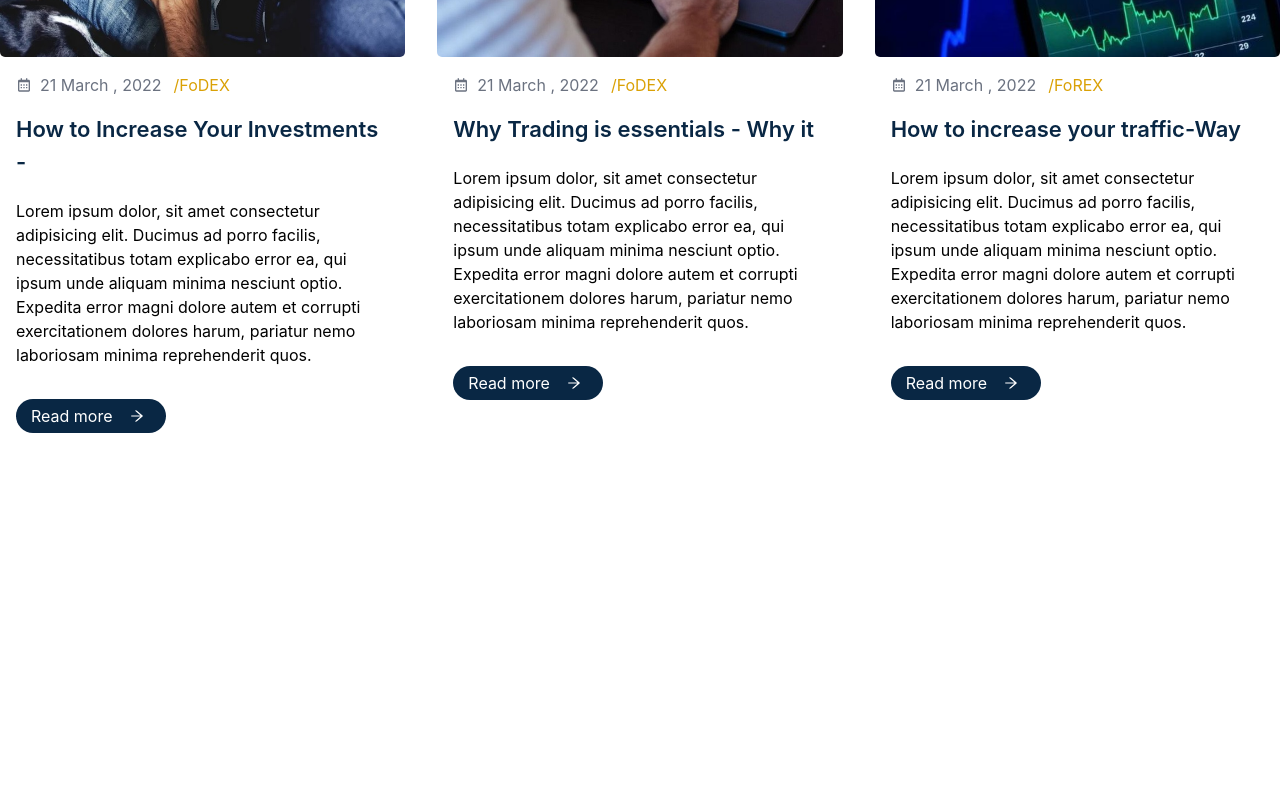
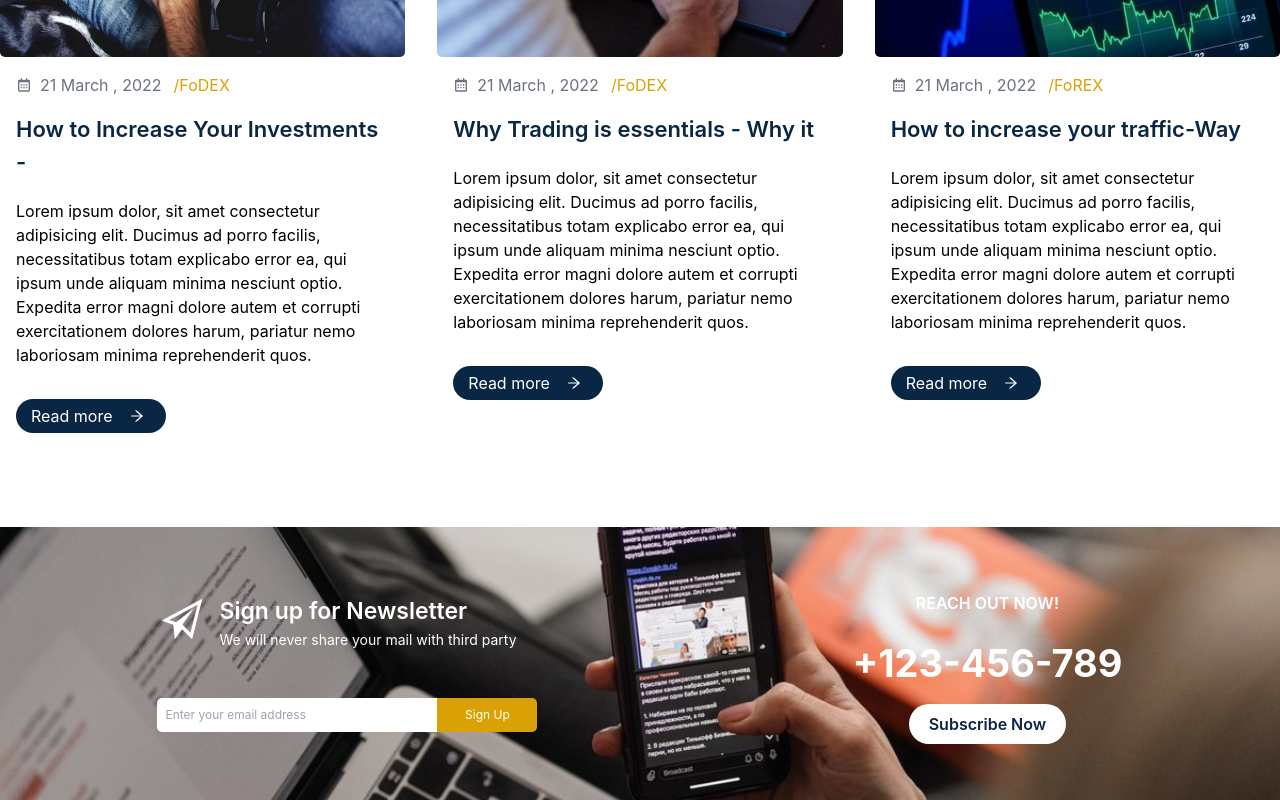
Before and after one commit to hasan-mohammad-bd/market-maths, a React (Create React App) app: page / in a window 1280 px wide. Shown: the part 6188-6988 px from the top of the page. Before the commit the page ends 6710 px from the top, so only its background shows below. Built offline with nearby package versions, Linux system fonts and the light colour scheme.

Commit message:
adding news-letter section

```diff
--- /dev/null
+++ b/src/components/footer/Footer.js
@@ -0,0 +1,11 @@
+import React from 'react';
+
+const Footer = () => {
+    return (
+        <div>
+
+        </div>
+    );
+};
+
+export default Footer;
--- a/src/components/latestBlog/Blog1.js
+++ b/src/components/latestBlog/Blog1.js
@@ -31,10 +31,9 @@ const Blog1 = () => {
         </div>
         <NavLink
           className="bg-[#092744] ml-4 mt-8 text-white px-[15px] py-[5px] flex flex-grow-0 max-w-[150px] items-center read-btn"
-          to="/login"
+          to="/"
         >
-          {" "}
-          Read more{" "}
+          Read more
           <span className="ml-4">
             <AiOutlineArrowRight />
           </span>
--- a/src/components/latestBlog/Blog2.js
+++ b/src/components/latestBlog/Blog2.js
@@ -31,10 +31,10 @@ const Blog2 = () => {
         </div>
         <NavLink
           className="bg-[#092744] ml-4 mt-8 text-white px-[15px] py-[5px] flex flex-grow-0 max-w-[150px] items-center read-btn"
-          to="/login"
+          to="/"
         >
-          {" "}
-          Read more{" "}
+
+          Read more
           <span className="ml-4">
             <AiOutlineArrowRight />
           </span>
--- a/src/components/latestBlog/Blog3.js
+++ b/src/components/latestBlog/Blog3.js
@@ -31,7 +31,7 @@ const Blog3 = () => {
         </div>
         <NavLink
           className="bg-[#092744] ml-4 mt-8 text-white px-[15px] py-[5px] flex flex-grow-0 max-w-[150px] items-center read-btn"
-          to="/login"
+          to="/"
         >
 
           Read more
--- /dev/null
+++ b/src/components/newLetter/NewLetter.js
@@ -0,0 +1,38 @@
+import React from 'react';
+import phone from '../../image/phone-woman.jpg';
+import { IoMdPaperPlane } from "@react-icons/all-files/io/IoMdPaperPlane";
+import '../../style/NewLetter.css';
+import { NavLink } from 'react-router-dom';
+
+
+
+const NewLetter = () => {
+    return (
+        <>
+            <div style={{ background: `url(${phone})`, backgroundSize: "cover", backgroundPosition: "center" }} className="py-16 flex flex-col md:flex-row items-center justify-around">
+                <div className="input-value mb-28 md:mb-0">
+                    <div className="text flex text-white mb-12">
+                        <IoMdPaperPlane className='text-[50px]'/>
+                        <div className="text">
+                            <h3 className='text-[23px] ml-3 font-semibold text-start'>Sign up for Newsletter</h3>
+                            <p className='ml-3 text-[14px]'>We will never share your mail with third party</p>
+                        </div>
+                    </div>
+
+                    <form className='flex items-center' action="">
+                        <input className='pl-2 text-[12px] w-[280px] h-[34px] news-letter-input' placeholder='Enter your email address' type="email" name="" id="" />
+                        <input className='bg-[#DAA106] news-letter-submit text-[12px] text-white w-[100px] h-[34px]' type="submit" value="Sign Up" />
+                    </form>
+
+                </div>
+                <div className="number text-center text-white">
+                    <p className='uppercase font-semibold'>Reach out now!</p>
+                    <h3 className='font-bold my-5 text-[38px]'>+123-456-789</h3>
+                    <NavLink className="sub-btn font-semibold text-[#092744] bg-white py-[10px] px-[20px]" to="/">Subscribe Now</NavLink>
+                </div>
+            </div>
+        </>
+    );
+};
+
+export default NewLetter;
--- a/src/page/home/Home.js
+++ b/src/page/home/Home.js
@@ -4,6 +4,7 @@ import CustomersFeedback from '../../components/customersFeedback/CustomersFeedb
 import GrowWithUs from '../../components/growWithUs/GrowWithUs';
 import LatestBlog from '../../components/latestBlog/LatestBlog';
 import LiveRate from '../../components/liveRate/LiveRate';
+import NewLetter from '../../components/newLetter/NewLetter';
 import Pricing from '../../components/pricing/Pricing';
 import ShowCase from '../../components/showCase/ShowCase';
 import WhySpecial from '../../components/whySpecial/WhySpecial';
@@ -21,6 +22,7 @@ const Home = () => {
             <GrowWithUs/>
             <CustomersFeedback/>
             <LatestBlog/>
+            <NewLetter/>
         </>
     );
 };
--- a/src/style/LatestBlog.css
+++ b/src/style/LatestBlog.css
@@ -1,9 +1,9 @@
-.single-blog, .img-holder-blog{
+.img-holder-blog{
     border-radius: 5px;
 }
 
 .single-blog{
-    padding-bottom: 25px;
+    padding-bottom: 30px;
     transition: box-shadow 0.3s ease-in;
 }
 
--- /dev/null
+++ b/src/style/NewLetter.css
@@ -0,0 +1,8 @@
+.news-letter-input{
+    border-radius: 5px 0 0 5px;
+    outline: 0;
+}
+
+.news-letter-submit{
+    border-radius: 0 5px 5px 0;
+}
```
Also changed, not shown: src/image/phone-woman.jpg (added).
